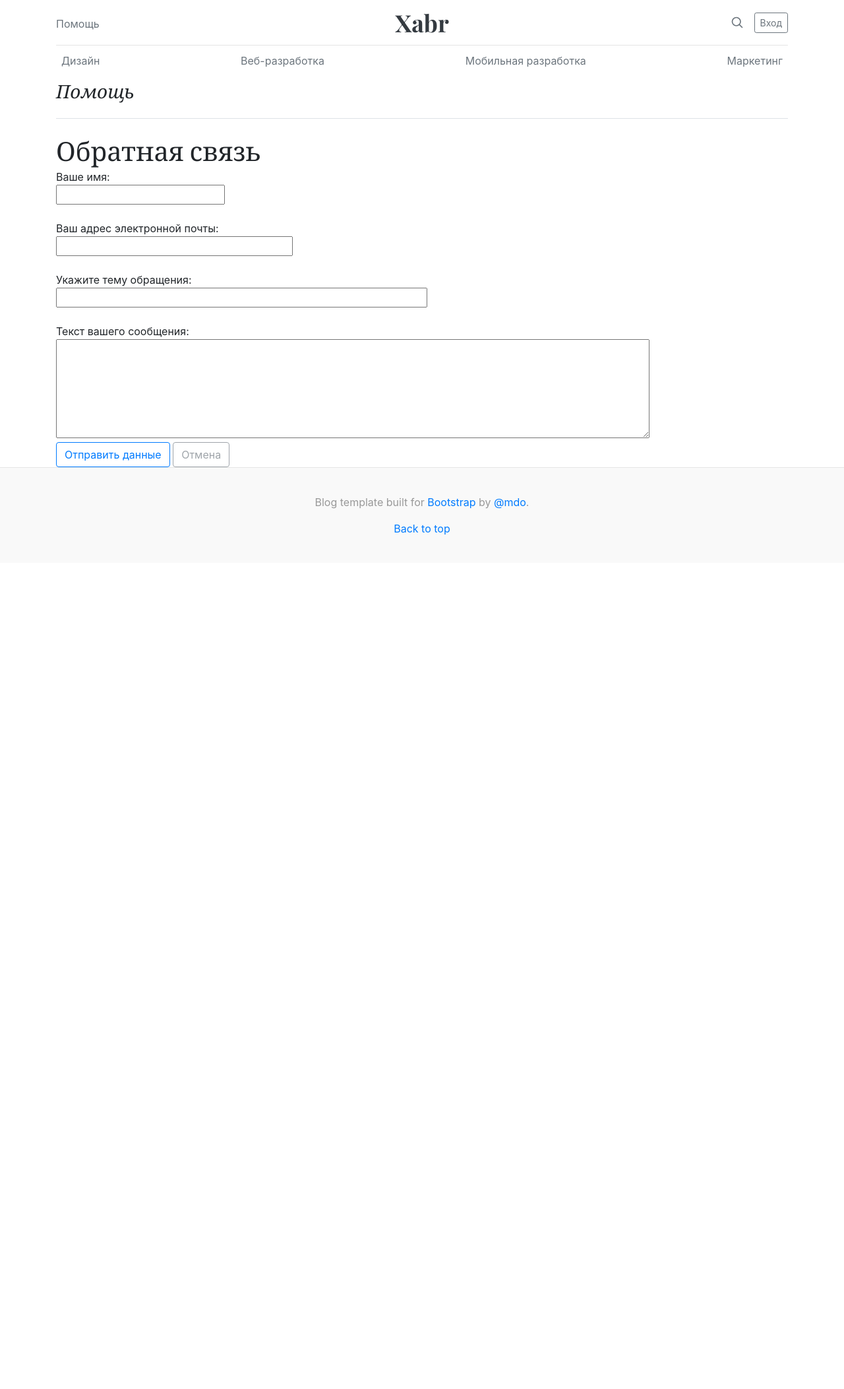
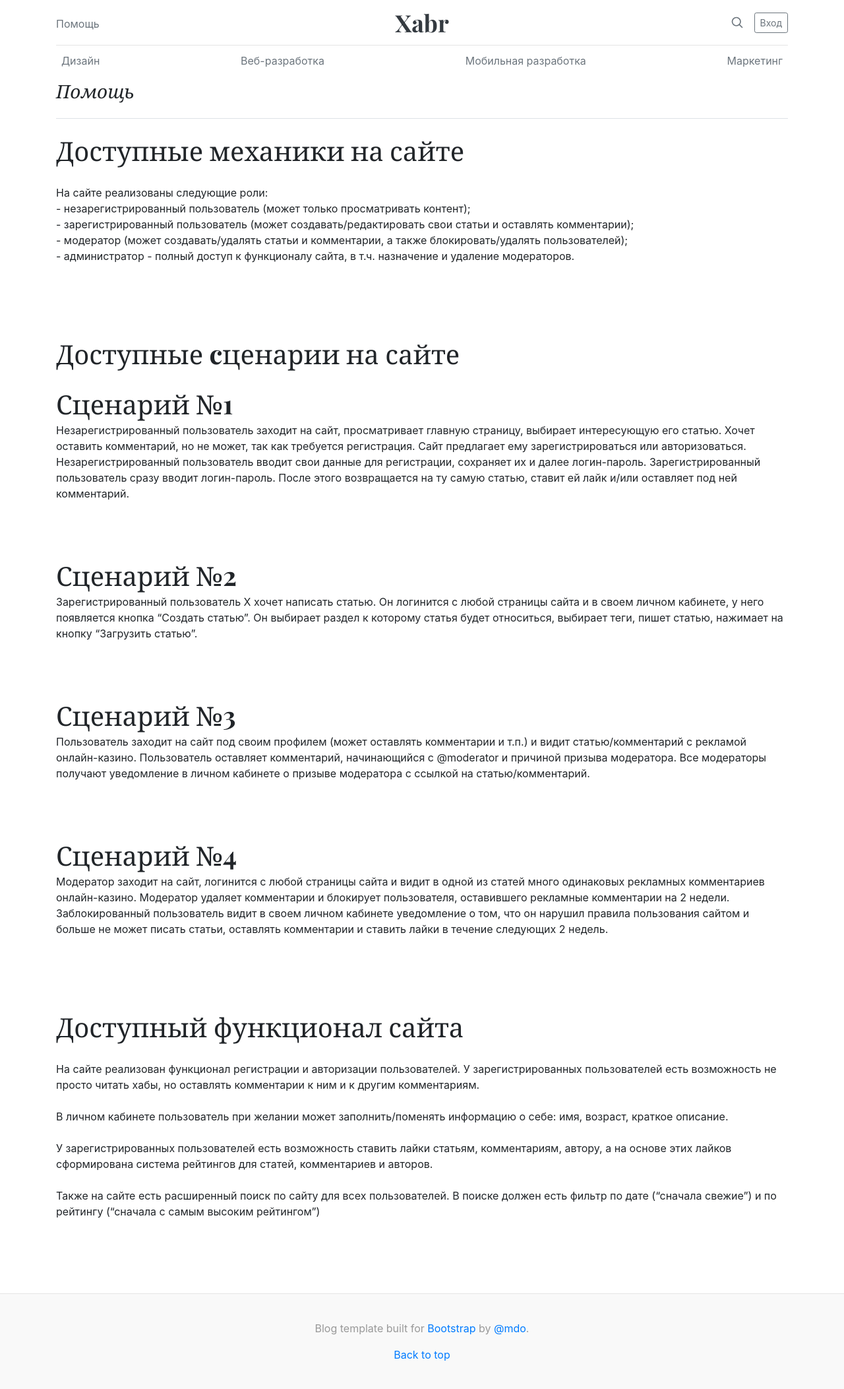
Before and after one commit to Andrewkar7/xabr-on-django, a Django app: page /help/ in a window 1280 px wide. Shown: the whole page at 66% size. Before the commit the page ends 811 px from the top, so only its background shows below. Run offline with Django 3.2, Linux system fonts and the light colour scheme; some libraries are stand-ins or nearby versions.

```diff
--- a/Xabr/mainapp/templates/mainapp/help.html
+++ b/Xabr/mainapp/templates/mainapp/help.html
@@ -7,17 +7,62 @@
 {% endblock %}
 {% block main %}
     <h3 class="pb-4 mb-4 font-italic border-bottom">Помощь</h3>
-    <h2 class="blog-post-title">Обратная связь</h2>
-    <form action="#">
-        Ваше имя: <br>
-        <input type="text" class="reverse" ><br><br>
-        Ваш адрес электронной почты: <br>
-        <input type="text" class="reverse" id="email" size="30"><br><br>
-        Укажите тему обращения: <br>
-        <input type="text" class="reverse" size="50"><br><br>
-        Текст вашего сообщения: <br>
-        <textarea type="txtarea" class="reverse" style="width:900px; height:150px;"></textarea><br>
-        <a class="btn btn-outline-primary" href="#">Отправить данные</a>
-        <a class="btn btn-outline-secondary disabled" href="#" tabindex="-1" aria-disabled="true">Отмена</a><br>
-    </form>
+    <h2 class="blog-post-title">Доступные механики на сайте</h2><br>
+    <div class="blog-post">
+        <p>На сайте реализованы следующие роли:<br>
+            - незарегистрированный пользователь (может только просматривать контент);<br>
+            - зарегистрированный пользователь (может создавать/редактировать свои статьи и оставлять комментарии);<br>
+            - модератор (может создавать/удалять статьи и комментарии, а также блокировать/удалять пользователей);<br>
+            - администратор - полный доступ к функционалу сайта, в т.ч. назначение и удаление модераторов.<br>
+        </p>
+    </div><br><br>
+    <h2 class="blog-post-title">Доступные cценарии на сайте</h2><br>
+    <h3 class="blog-post-title">Сценарий №1</h3>
+    <div class="blog-post">
+        <p> Незарегистрированный пользователь заходит на сайт, просматривает главную страницу, выбирает интересующую
+            его статью. Хочет оставить комментарий, но не может, так как требуется регистрация. Сайт предлагает ему
+            зарегистрироваться или авторизоваться. Незарегистрированный пользователь вводит свои данные для
+            регистрации, сохраняет их и далее логин-пароль. Зарегистрированный пользователь сразу вводит
+            логин-пароль. После этого возвращается на ту самую статью, ставит ей лайк и/или оставляет под
+            ней комментарий.
+        </p>
+    </div><br>
+    <h3 class="blog-post-title">Сценарий №2</h3>
+    <div class="blog-post">
+        <p> Зарегистрированный пользователь X хочет написать статью. Он логинится с любой страницы сайта и в
+            своем личном кабинете, у него появляется кнопка “Создать статью”. Он выбирает раздел к которому
+            статья будет относиться, выбирает теги, пишет статью, нажимает на кнопку “Загрузить статью”.
+        </p>
+    </div><br>
+    <h3 class="blog-post-title">Сценарий №3</h3>
+    <div class="blog-post">
+        <p> Пользователь заходит на сайт под своим профилем (может оставлять комментарии и т.п.) и видит
+            статью/комментарий с рекламой онлайн-казино. Пользователь оставляет комментарий, начинающийся
+            с @moderator и причиной призыва модератора. Все модераторы получают уведомление в личном кабинете
+            о призыве модератора с ссылкой на статью/комментарий.
+        </p>
+    </div><br>
+    <h3 class="blog-post-title">Сценарий №4</h3>
+    <div class="blog-post">
+        <p> Модератор заходит на сайт, логинится с любой страницы сайта и видит в одной из статей много
+            одинаковых рекламных комментариев онлайн-казино. Модератор удаляет комментарии и блокирует
+            пользователя, оставившего рекламные комментарии на 2 недели. Заблокированный пользователь видит
+            в своем личном кабинете уведомление о том, что он нарушил правила пользования сайтом и больше
+            не может писать статьи, оставлять комментарии и ставить лайки в течение следующих 2 недель.
+        </p>
+    </div><br><br>
+    <h2 class="blog-post-title">Доступный функционал сайта</h2><br>
+    <div class="blog-post">
+        <p>На сайте реализован функционал регистрации и авторизации пользователей.
+            У зарегистрированных пользователей есть возможность не просто читать хабы, но оставлять
+            комментарии к ним и к другим комментариям.<br><br>
+            В личном кабинете пользователь при желании может заполнить/поменять информацию о себе: имя,
+            возраст, краткое описание.<br><br>
+            У зарегистрированных пользователей есть возможность ставить лайки статьям,
+            комментариям, автору, а на основе этих лайков сформирована система рейтингов
+            для статей, комментариев и авторов.<br><br>
+            Также на сайте есть расширенный поиск по сайту для всех пользователей. В поиске должен
+            есть фильтр по дате (“сначала свежие”) и по рейтингу (“сначала с самым высоким рейтингом”)
+        </p>
+    </div><br><br>
 {% endblock %}
--- a/xabr/mainapp/templates/mainapp/index.html
+++ b/xabr/mainapp/templates/mainapp/index.html
@@ -13,7 +13,7 @@
             </h3>
             {% for post in posts %}
             <div class="blog-post">
-                <h2 class="blog-post-title">{{post.name}}</h2>
+                <h2 class="blog-post-title"><a href="{% url 'main:post' post.id %}">{{post.name}}</a></h2>
                 <p class="blog-post-meta">{{post.create_datetime}} <a href="#">Mark</a></p>
 
                 <p>{{post.description}}</p>
```
Also changed, not shown: Xabr/db.sqlite3.
